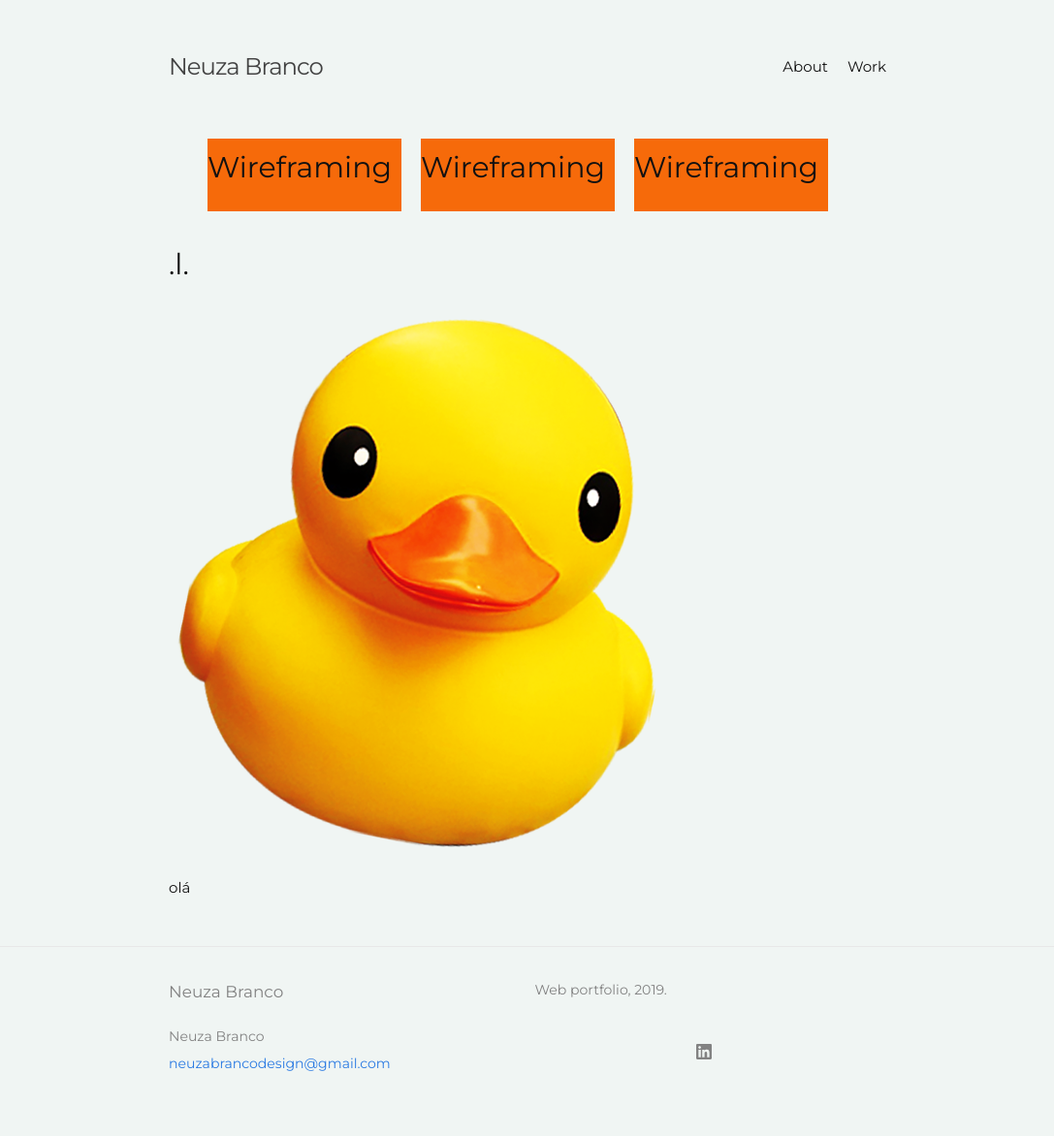
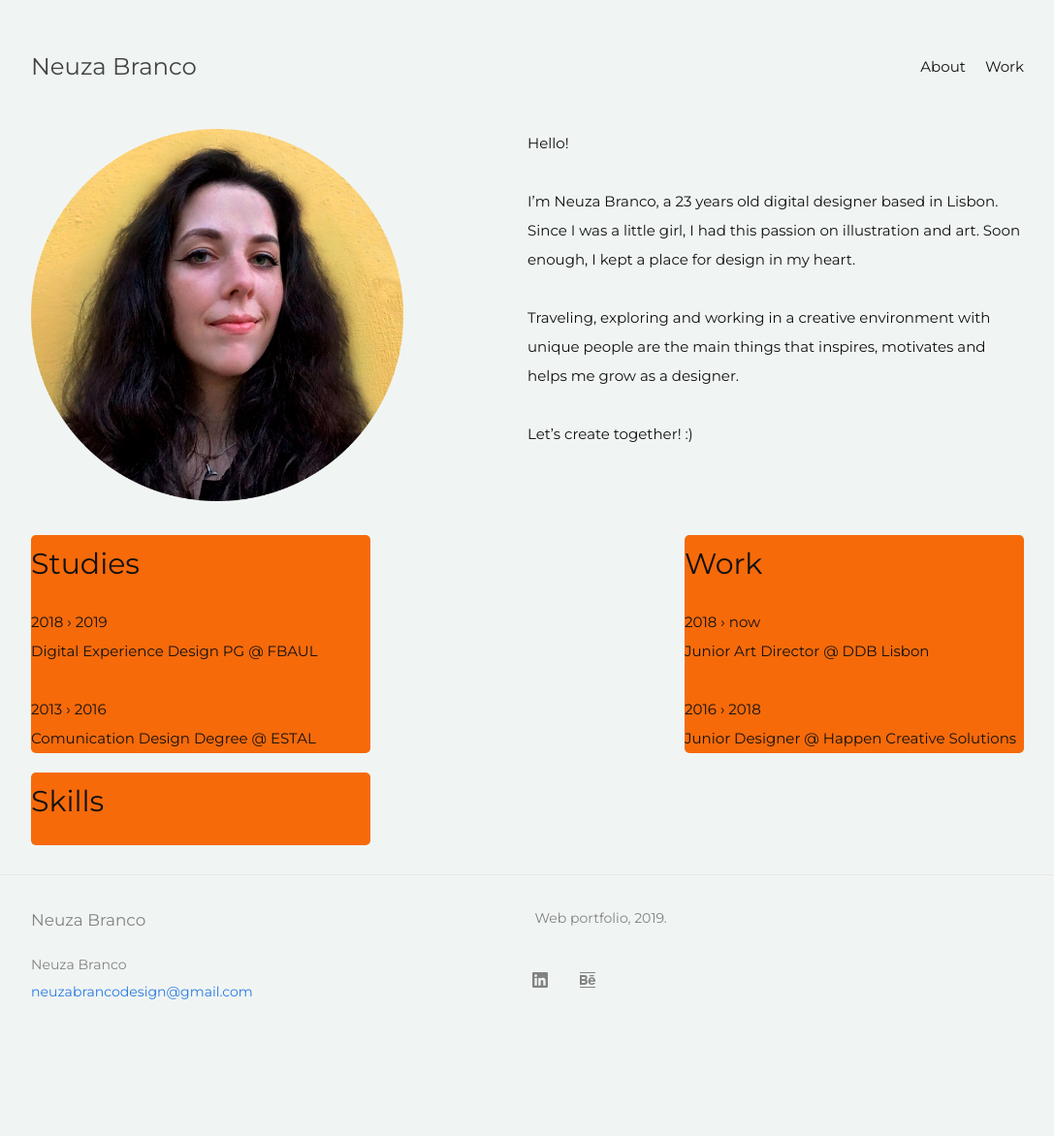
Before and after one commit to neuzadbranco/neuzadbranco.github.io, a Jekyll site: the page built from About.md, in a window 1280 px wide. Shown: the whole page at 97% size, without its empty margins (96-1183 px from the left). Built offline with Jekyll 4.4.1, drawn with Linux system fonts in a browser that asks for light colours; after the commit the page ends 1098 px from its top, so only the background shows below that.

Commit message:
About page
About page page content

```diff
--- a/About.md
+++ b/About.md
@@ -4,6 +4,6 @@ title: About
 ---
 
 
-![pato](/assets/images/pato.png)
+![pic](/assets/images/pic.png)
 
-olá
+Hello!<br><br>I'm Neuza Branco, a 23 years old digital designer based in Lisbon.<br>Since I was a little girl, I had this passion on illustration and art. Soon enough, I kept a place for design in my heart.<br><br>Traveling, exploring and working in a creative environment with unique people are the main things that inspires, motivates and helps me grow as a designer.<br><br>Let's create together! :)
--- a/_config.yml
+++ b/_config.yml
@@ -17,3 +17,4 @@ date_format: "%b %-d, %Y"
 # generate social links in footer
 social_links:
   linkedin: neuzabranco
+  behance: neuzabranco
--- a/_includes/social.html
+++ b/_includes/social.html
@@ -2,4 +2,7 @@
 
 <ul class="social-media-list">
   {%- if social.linkedin -%}<li><a href="https://linkedin.com/in/neuzabranco/{{ social.linkedin | cgi_escape | escape }}" title="{{ social.linkedin | escape }}"><svg class="svg-icon grey"><use xlink:href="{{ '/assets/minima-social-icons.svg#linkedin' | relative_url }}"></use></svg></a></li>{%- endif -%}
+
+  {%- if social.behance -%}<li><a href="https://behance.net/{{ social.behance | cgi_escape | escape }}" title="{{ social.behance | escape }}"><svg class="svg-icon grey"><use xlink:href="{{ '/assets/minima-social-icons.svg#behance' | relative_url }}"></use></svg></a></li>{%- endif -%}
+
 </ul>
--- a/_layouts/about.html
+++ b/_layouts/about.html
@@ -2,19 +2,27 @@
 layout: default
 ---
 
+
+
+<div id="intro">
+	{{ content }}
+</div>
+
 <ul class="about">
 	<li>
-		<h1> Wireframing </h1>
+		<h1> Studies</h1>
+		2018 › 2019<br>Digital Experience Design PG @ FBAUL<br><br>
+		2013 › 2016<br>Comunication Design Degree @ ESTAL
 	</li>
+
 	<li>
-		<h1> Wireframing </h1>
+		<h1> Work </h1>
+		2018 › now<br>Junior Art Director @ DDB Lisbon<br><br>
+		2016 › 2018<br>Junior Designer @ Happen Creative Solutions
 	</li>
+
 	<li>
-		<h1> Wireframing </h1>
+		<h1> Skills </h1>
 	</li>
+
 </ul>
-
-<h1> .l. </h1>
-
-
-  {{ content }}
--- a/_sass/minima/_base.scss
+++ b/_sass/minima/_base.scss
@@ -176,22 +176,10 @@ pre {
  * Wrapper
  */
 .wrapper {
-  max-width: -webkit-calc(#{$content-width} - (#{$spacing-unit}));
-  max-width:         calc(#{$content-width} - (#{$spacing-unit}));
-  margin-right: auto;
-  margin-left: auto;
-  padding-right: $spacing-unit / 2;
-  padding-left: $spacing-unit / 2;
+  width: 80vw;
+  margin:auto;
   @extend %clearfix;
-
-  @media screen and (min-width: $on-large) {
-    max-width: -webkit-calc(#{$content-width} - (#{$spacing-unit} * 2));
-    max-width:         calc(#{$content-width} - (#{$spacing-unit} * 2));
-    padding-right: $spacing-unit;
-    padding-left: $spacing-unit;
-  }
 }
-
 
 
 /**
--- a/_sass/minima/_layout.scss
+++ b/_sass/minima/_layout.scss
@@ -2,7 +2,7 @@
  * Site header
  */
 .site-header {
-  border-top: 50px;
+  border-top: 30px;
   margin-top: 35px;
   border-bottom: 0px solid $orange-color;
   min-height: $spacing-unit * 1.865;
@@ -15,13 +15,12 @@
 .site-title {
   @include relative-font-size(1.625);
   font-weight: 300;
-  letter-spacing: -1px;
   margin-bottom: 0;
   float: left;
 
 
   @include media-query($on-palm) {
-    padding-right: 45px;
+    padding-right: 25px;
   }
 
   &,
@@ -231,19 +230,63 @@
 
 .about {
   list-style: none;
-  width: 100%;
   display: flex;
   flex-wrap: wrap;
-  justify-content: flex-start;
+  justify-content: space-between;
+  margin: auto;
+
 }
 
 
 
   .about li {
-  width: 200px;
-  margin: 10px;
     background-color: $orange-color;
+    word-wrap: break-word;
+    border-radius: 5px;
+    width: 350px;
+    margin-top: 20px;
+
+  @media screen and (min-width: $on-large) {
+    width: 350px;
+    background-color: $orange-color;
+    word-wrap: break-word;
+    border-radius: 5px;
+    }
   }
+
+
+#intro {
+  display: flex;
+  flex-wrap: wrap;
+  justify-content: flex-start;
+  width: 100%;
+
+
+}
+
+
+#intro img {
+ width: 80%;
+
+
+@media screen and (min-width: $on-large) {
+   width: 75%;
+
+    }
+
+}
+
+
+#intro p {
+ width: 100%;
+
+ @media screen and (min-width: $on-large) {
+   width: 50%;
+
+
+    }
+}
+
 
 
 /**
@@ -256,7 +299,6 @@
 .post-title,
 .post-content h1 {
   @include relative-font-size(2.625);
-  letter-spacing: -1px;
   line-height: 1;
 
   @media screen and (min-width: $on-large) {
@@ -294,7 +336,7 @@
 
 
 .social-media-list {
-  display: table;
+
   margin: 0 auto;
   li {
     float: left;
```
Also changed, not shown: assets/images/pato.png (deleted), assets/images/pic.png (added), assets/minima-social-icons.svg, 2 other files.
